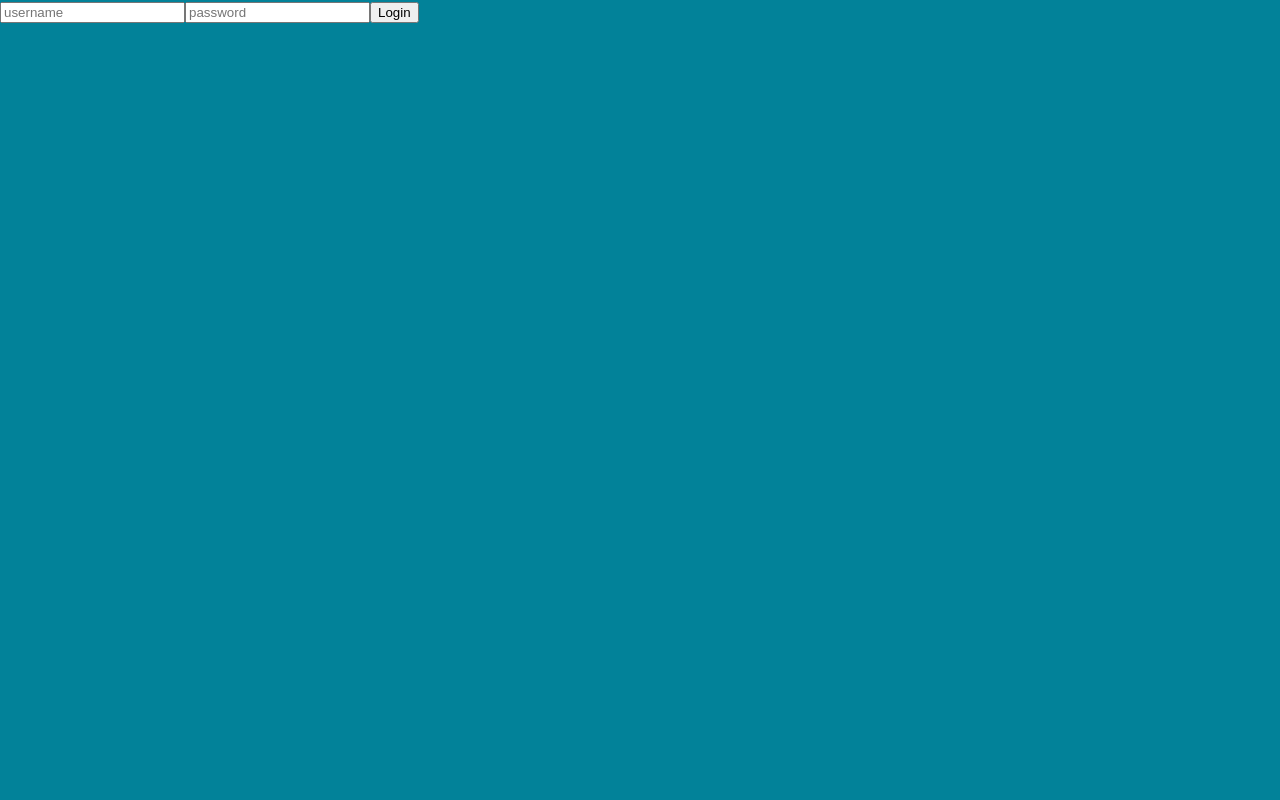
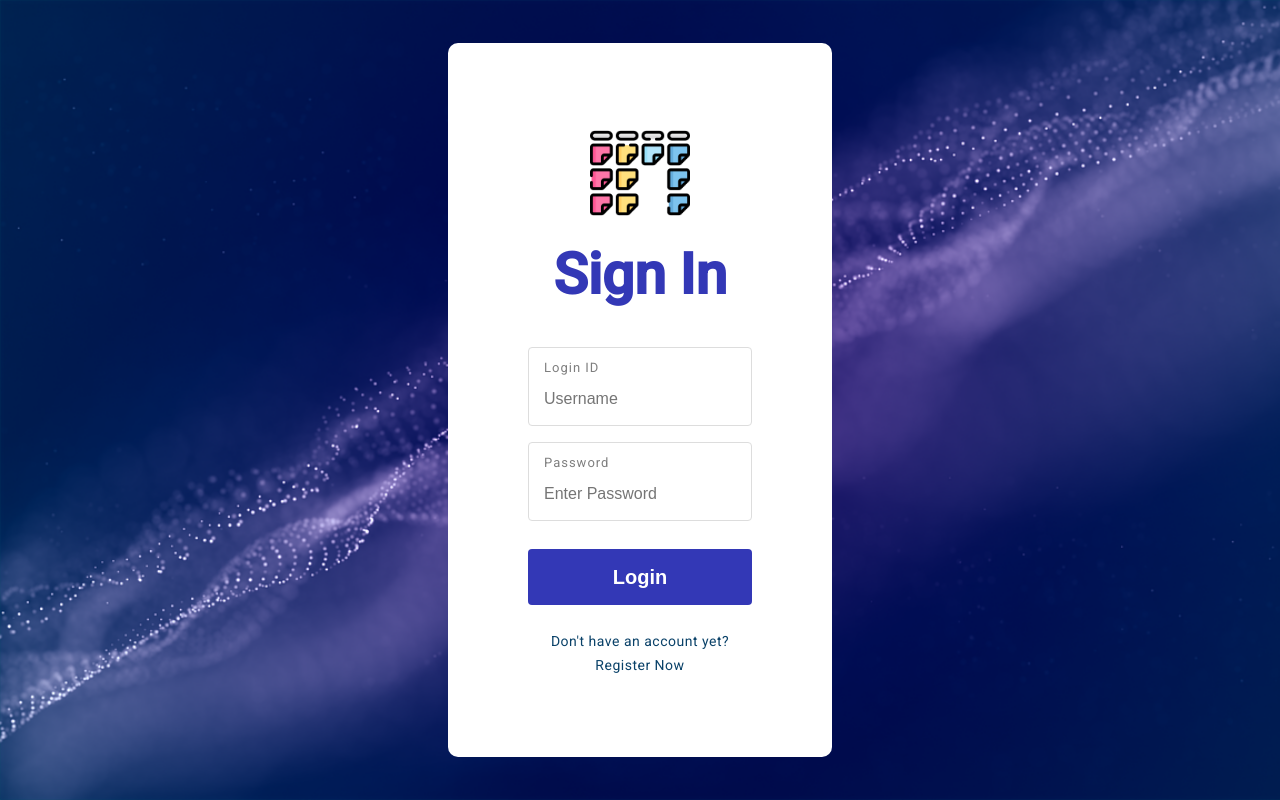
Before and after one commit to HuberPascal/scrum_board_frontend, an Angular app: page /login in a window 1280 px wide. Built offline with nearby package versions, Linux system fonts and the light colour scheme.

Commit message:
Improve email validation and delay task loading until after login

```diff
--- a/src/app/app.routes.ts
+++ b/src/app/app.routes.ts
@@ -5,7 +5,7 @@ import { DashboardComponent } from './dashboard/dashboard.component';
 
 export const routes: Routes = [
   { path: '', redirectTo: '/login', pathMatch: 'full' },
-  { path: 'register', component: RegisterComponent },
+  { path: 'signup', component: RegisterComponent },
   { path: 'login', component: LoginComponent },
   { path: 'dashboard', component: DashboardComponent },
 ];
--- a/src/app/login/login.component.html
+++ b/src/app/login/login.component.html
@@ -1,19 +1,77 @@
-<form (ngSubmit)="login()">
+<div class="register-container">
+  <div class="inner-container">
+    <div class="login-user-form">
+      <div class="titel-container">
+        <img src="kanban.png" alt="kanban-icon" />
+        <h1>Sign In</h1>
+      </div>
+      <form class="form" [formGroup]="form" (ngSubmit)="onSubmit()">
+        <div>
+          <div class="form-group">
+            <div class="input-wrapper">
+              <label>Login ID</label>
               <input
+                formControlName="username"
+                name="username"
+                class="form-control"
                 type="text"
-    name="username"
-    [(ngModel)]="username"
-    placeholder="username"
-    [disabled]="isSubmitting"
-    required
+                placeholder="Username"
               />
+              @if (submitted && f['username'].errors) {
+              <div class="invalid-feedback">
+                @if (f['username'].errors['required']) {
+                <div>Username is required</div>
+                } @if (f['username'].errors['minlength']) {
+                <div>Username must be at least 6 characters</div>
+                } @if (f['username'].errors['maxlength']) {
+                <div>Username must not exceed 20 characters</div>
+                }
+              </div>
+              }
+            </div>
+          </div>
+          <div class="form-group margin-0">
+            <div class="input-wrapper">
+              <label>Password</label>
               <input
+                formControlName="password"
+                name="password"
+                class="form-control"
                 type="password"
-    name="password"
-    [(ngModel)]="password"
-    placeholder="password"
-    [disabled]="isSubmitting"
-    required
+                placeholder="Enter Password"
               />
-  <button>Login</button>
+              @if (submitted && f['password'].errors) {
+              <div class="invalid-feedback">
+                @if (f['password'].errors['required']) {
+                <div>Password is required</div>
+                } @if (f['password'].errors['minlength']) {
+                <div>Password must be at least 6 characters</div>
+                } @if (f['password'].errors['maxlength']) {
+                <div>Username must not exceed 40 characters</div>
+                }
+              </div>
+              }
+            </div>
+          </div>
+          <!-- General Error Message -->
+          <div class="error-container">
+            @if (errorMessage) {
+            <div class="alert">{{ errorMessage }}</div>
+            }
+          </div>
+        </div>
+        <div class="row">
+          <div class="col">
+            <button type="submit" class="btn btn-primary">Login</button>
+          </div>
+          <div class="col">
+            <br />
+            <a routerLink="/signup" class="btn login-container"
+              >Don't have an account yet? Register Now</a
+            >
+          </div>
+        </div>
       </form>
+    </div>
+  </div>
+</div>
--- a/src/app/login/login.component.scss
+++ b/src/app/login/login.component.scss
@@ -0,0 +1,175 @@
+.register-container {
+  position: absolute;
+  left: 0;
+  right: 0;
+  top: 0;
+  bottom: 0;
+  background-image: url("/background2.png");
+  background-size: cover;
+  background-repeat: no-repeat;
+  display: flex;
+  justify-content: center;
+  align-items: center;
+
+  .inner-container {
+    max-width: 600px;
+    width: 30%;
+    background-color: #fff;
+    border-radius: 10px;
+  }
+
+  .titel-container {
+    display: flex;
+    flex-direction: column;
+    align-items: center;
+    gap: 20px;
+
+    img {
+      width: 100px;
+      height: 100px;
+    }
+
+    h1 {
+      margin: 0;
+      color: #3338b6;
+      font-weight: 700;
+    }
+  }
+
+  .form {
+    width: 100%;
+  }
+
+  .login-user-form {
+    display: flex;
+    align-items: center;
+    flex-direction: column;
+    padding: 80px;
+    gap: 40px;
+    max-width: 600px;
+  }
+}
+
+.form-group {
+  margin-bottom: 1rem;
+  width: 100%;
+}
+
+.input-wrapper {
+  border: 1px solid #ddd;
+  border-radius: 4px;
+  padding: 7px 15px;
+  background-color: #fff !important;
+  transition: all ease-in-out 400ms;
+  max-width: 100%;
+
+  label {
+    font-size: 13px;
+    font-weight: 400;
+    opacity: 0.5;
+    margin: 0;
+    letter-spacing: 1px;
+  }
+
+  .form-control {
+    border: 0 !important;
+    padding: 0 !important;
+    box-shadow: none !important;
+    background: transparent !important;
+  }
+}
+
+.input-focused {
+  border: 1px solid #04befd !important;
+}
+
+.form-control {
+  display: block;
+  width: 100%;
+  height: calc(1.5em + 0.75rem + 2px);
+  font-size: 1rem;
+  font-weight: 400;
+  line-height: 1.5;
+  color: #495057;
+  box-sizing: border-box;
+  border-radius: 0.25rem;
+  transition: border-color 0.15s ease-in-out, box-shadow 0.15s ease-in-out;
+
+  &:focus {
+    color: #495057;
+    outline: 0;
+  }
+}
+
+.btn {
+  text-align: center;
+  vertical-align: middle;
+  user-select: none;
+  font-size: 1.25rem;
+  width: 100%;
+  color: #fff;
+  padding: 0;
+  width: 100%;
+  cursor: pointer;
+}
+
+.btn-primary {
+  background: #3338b6;
+  border: 0;
+  border-radius: 4px;
+  font-weight: 600;
+  transition: all ease-in-out 0.4s;
+  line-height: 56px;
+  height: 56px;
+
+  &:hover {
+    background-color: #38afff;
+    letter-spacing: 1px;
+  }
+}
+
+.login-container {
+  color: #094168 !important;
+  text-decoration: none;
+  font-size: 14px;
+  letter-spacing: 0.5px;
+  transition: all ease-in-out 0.4s;
+  width: 100%;
+  display: block;
+
+  &:hover {
+    font-weight: 600;
+    text-decoration: none;
+    letter-spacing: 1px;
+    transition: all ease-in-out 0.4s;
+  }
+}
+
+.col {
+  flex: 0 0 100%;
+  max-width: 100%;
+  width: 100%;
+}
+
+.invalid-feedback {
+  color: #f44336;
+  font-size: 12px;
+  display: block;
+  max-width: 100%;
+  word-wrap: break-word;
+  white-space: normal;
+}
+
+.alert {
+  color: #f44336;
+  font-size: 12px;
+}
+
+.error-container {
+  height: 12px;
+  margin-bottom: 1rem;
+}
+
+.margin-0 {
+  margin-bottom: 0 !important;
+}
--- a/src/app/login/login.component.ts
+++ b/src/app/login/login.component.ts
@@ -1,33 +1,85 @@
-import { Component } from '@angular/core';
-import { FormsModule } from '@angular/forms';
+import { Component, OnInit } from '@angular/core';
+import {
+  AbstractControl,
+  FormBuilder,
+  FormControl,
+  FormGroup,
+  Validators,
+  ReactiveFormsModule,
+} from '@angular/forms';
 import { AuthService } from '../services/auth.service';
-import { Router } from '@angular/router';
+import { RouterLink } from '@angular/router';
 
 @Component({
   selector: 'app-login',
   standalone: true,
-  imports: [FormsModule],
+  imports: [RouterLink, ReactiveFormsModule],
   templateUrl: './login.component.html',
   styleUrl: './login.component.scss',
 })
-export class LoginComponent {
-  username: string = '';
-  password: string = '';
-  isSubmitting: boolean = false;
+export class LoginComponent implements OnInit {
+  submitted: boolean = false;
+  errorMessage: string = '';
+  form: FormGroup = new FormGroup({
+    username: new FormControl(''),
+    password: new FormControl(''),
+  });
 
-  constructor(private authService: AuthService, private router: Router) {}
+  constructor(
+    private authService: AuthService,
+    private formBuilder: FormBuilder
+  ) {}
+
+  ngOnInit(): void {
+    this.initializeForm();
+  }
+
+  initializeForm() {
+    this.form = this.formBuilder.group({
+      username: [
+        '',
+        [
+          Validators.required,
+          Validators.minLength(6),
+          Validators.maxLength(20),
+        ],
+      ],
+      password: [
+        '',
+        [
+          Validators.required,
+          Validators.minLength(6),
+          Validators.maxLength(40),
+        ],
+      ],
+    });
+  }
+
+  get f(): { [key: string]: AbstractControl } {
+    return this.form.controls;
+  }
+
+  onSubmit() {
+    this.submitted = true;
+    this.errorMessage = '';
+
+    if (this.form.invalid) {
+      return;
+    }
+    this.login();
+  }
 
   async login() {
-    this.isSubmitting = true;
     try {
       await this.authService.loginWithUsernameAndPassword(
-        this.username,
-        this.password
+        this.form.value.username,
+        this.form.value.password
       );
-      this.isSubmitting = false;
+      this.submitted = false;
     } catch (error) {
       console.error('Login failed', error);
-      this.isSubmitting = false;
+      this.errorMessage = 'Invalid username or password';
+      this.submitted = false;
     }
   }
 }
--- a/src/app/register/register.component.html
+++ b/src/app/register/register.component.html
@@ -2,7 +2,7 @@
   <div class="inner-container">
     <div class="register-user-form">
       <div class="titel-container">
-        <img src="kanban.png" alt="Cucumbers" />
+        <img src="kanban.png" alt="kanban-icon" />
         <h1>Create Account</h1>
       </div>
       <form [formGroup]="form" (ngSubmit)="onSubmit()">
@@ -101,8 +101,8 @@
               <div class="invalid-feedback">
                 @if (f['email'].errors['required']) {
                 <div>Email is required</div>
-                } @if (f['email'].errors['email']) {
-                <div>Email is invalid</div>
+                } @if (f['email'].errors['pattern']) {
+                <div>Enter a valid email address</div>
                 }
               </div>
               }
@@ -174,6 +174,11 @@
                 >Already have an account? Login</a
               >
             </div>
+            <div class="error-container">
+              @if (errorMessage) {
+              <div class="alert">{{ errorMessage }}</div>
+              }
+            </div>
           </div>
         </div>
       </form>
--- a/src/app/register/register.component.scss
+++ b/src/app/register/register.component.scss
@@ -41,7 +41,7 @@
     align-items: center;
     flex-direction: column;
     padding: 80px;
-    gap: 50px;
+    gap: 40px;
     max-width: 600px;
   }
 }
@@ -160,3 +160,13 @@
   word-wrap: break-word;
   white-space: normal;
 }
+
+.alert {
+  color: #f44336;
+  font-size: 12px;
+}
+
+.error-container {
+  height: 12px;
+  margin-bottom: 1rem;
+}
--- a/src/app/register/register.component.ts
+++ b/src/app/register/register.component.ts
@@ -36,6 +36,7 @@ export class RegisterComponent implements OnInit {
   isEmailFocused = false;
   isPasswordFocused = false;
   isConfirmPasswordFocused = false;
+  errorMessage: string = '';
   registerForm: FormGroup | undefined;
   form: FormGroup = new FormGroup({
     firstName: new FormControl(''),
@@ -53,6 +54,10 @@ export class RegisterComponent implements OnInit {
     private router: Router
   ) {}
   ngOnInit(): void {
+    this.initializeForm();
+  }
+
+  initializeForm() {
     this.form = this.formBuilder.group(
       {
         firstName: ['', Validators.required],
@@ -65,7 +70,15 @@ export class RegisterComponent implements OnInit {
             Validators.maxLength(20),
           ],
         ],
-        email: ['', [Validators.required, Validators.email]],
+        email: [
+          '',
+          [
+            Validators.required,
+            Validators.pattern(
+              '^[A-Za-z0-9._%+-]+@[A-Za-z0-9._%+-]{2,}[.][A-Za-z]{2,}$'
+            ),
+          ],
+        ],
         password: [
           '',
           [
@@ -88,6 +101,7 @@ export class RegisterComponent implements OnInit {
 
   onSubmit() {
     this.submitted = true;
+    this.errorMessage = '';
 
     if (this.form.invalid) {
       return;
@@ -104,9 +118,10 @@ export class RegisterComponent implements OnInit {
         this.form.value.email,
         this.form.value.password
       );
-      this.router.navigateByUrl('/dashboard');
+      // this.router.navigateByUrl('/dashboard');
     } catch (error) {
       console.error(error);
+      this.errorMessage = 'Enter a valid email address';
     }
   }
 
```
Also changed, not shown: src/app/dashboard/dashboard.component.ts (+14 -4 lines), src/app/services/database.service.ts (+6 -2 lines). Lines whose indentation alone changed are shown as unchanged.
